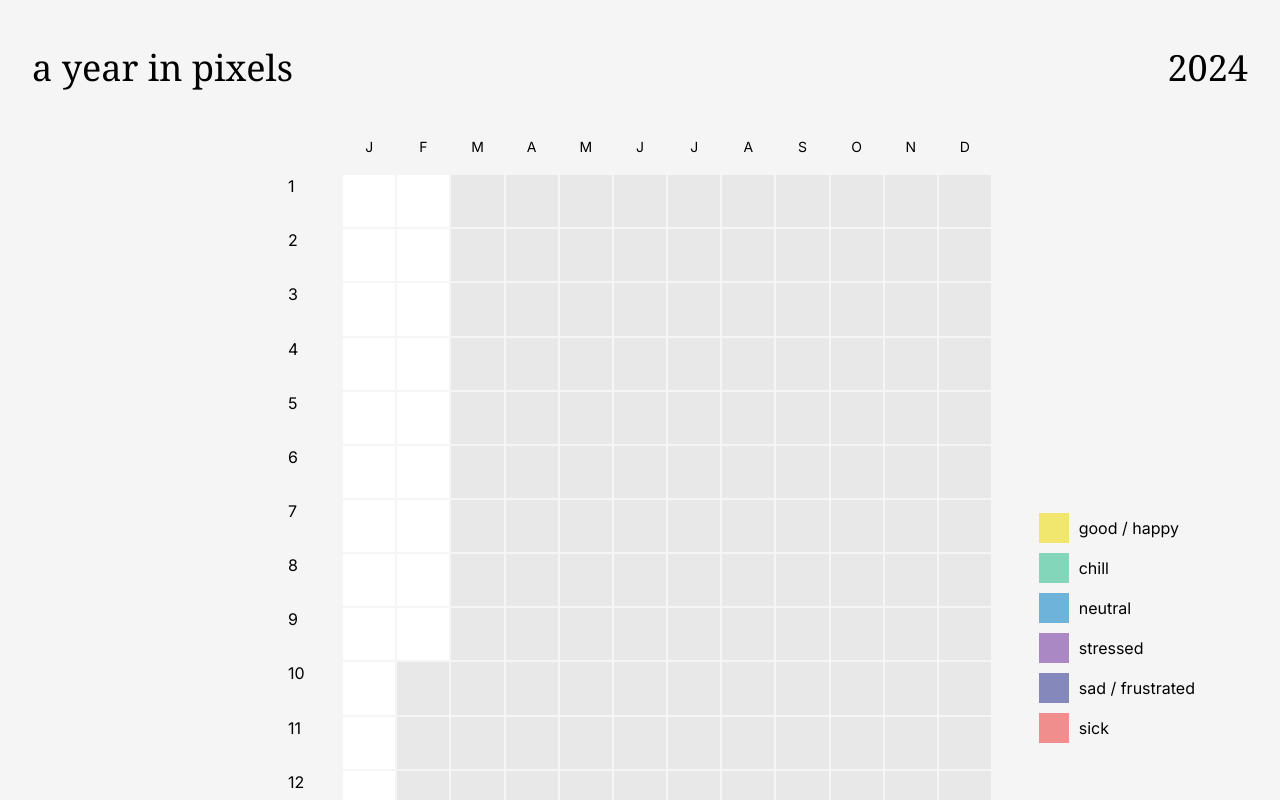
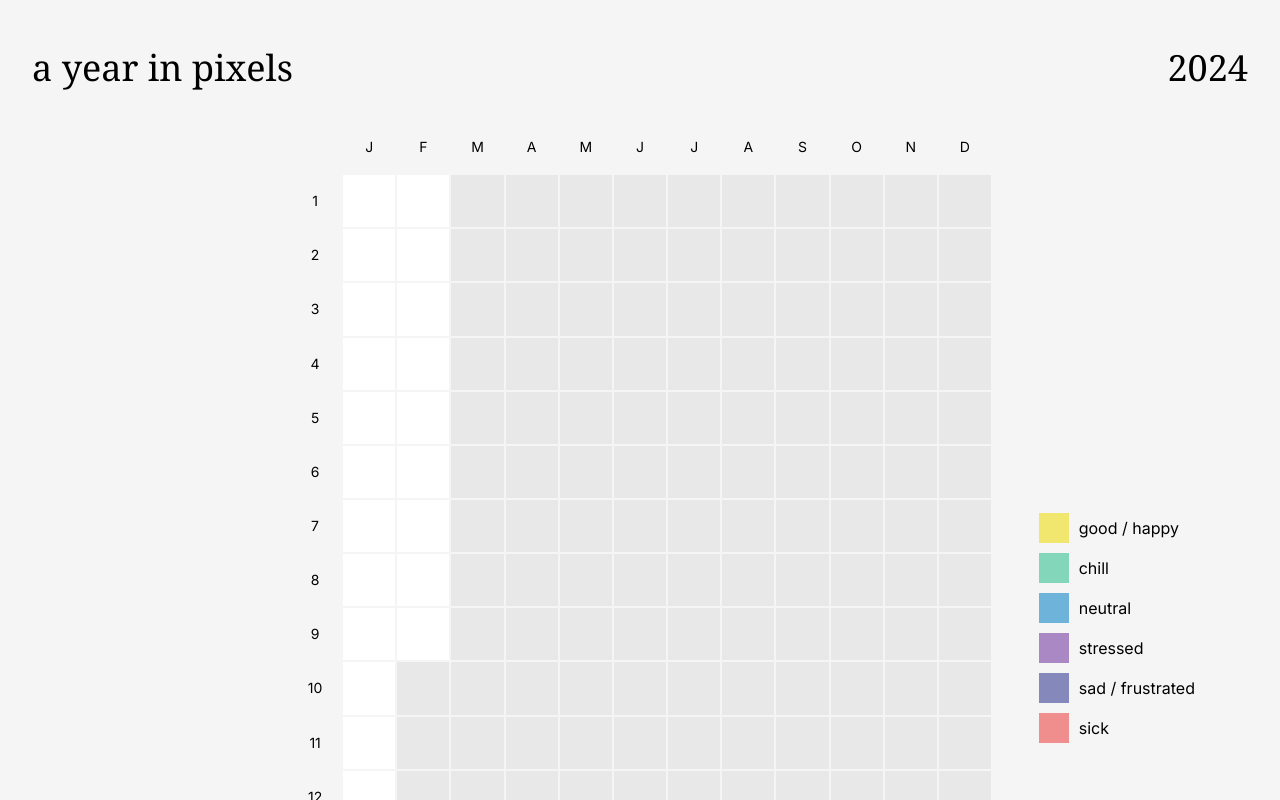
Before and after one commit to jessduran/pixeliary, a Next.js app: page / in a window 1280 px wide. Shown: the top 800 px of the page. Built offline with nearby package versions, Linux system fonts and the light colour scheme; no server answers; the database is empty.

Commit message:
Update styling

```diff
--- a/src/components/calendar-grid.tsx
+++ b/src/components/calendar-grid.tsx
@@ -43,7 +43,7 @@ export default function CalendarGrid({ entries, moods }: CalendarGridProps) {
 
     for (let c = 0; c < 31; c ++) {
       content.push(
-        <div className="grid-label" key={c+1}>{c+1}</div>
+        <div className="flex justify-center items-center text-sm" key={c+1}>{c+1}</div>
       )
       months.map((month, idx) => {
         const dateStr = `${currentYear}-${idx+1}-${c+1}`;
```
Also changed, not shown: 1 other file (tests, documents, lock files or other folders).
